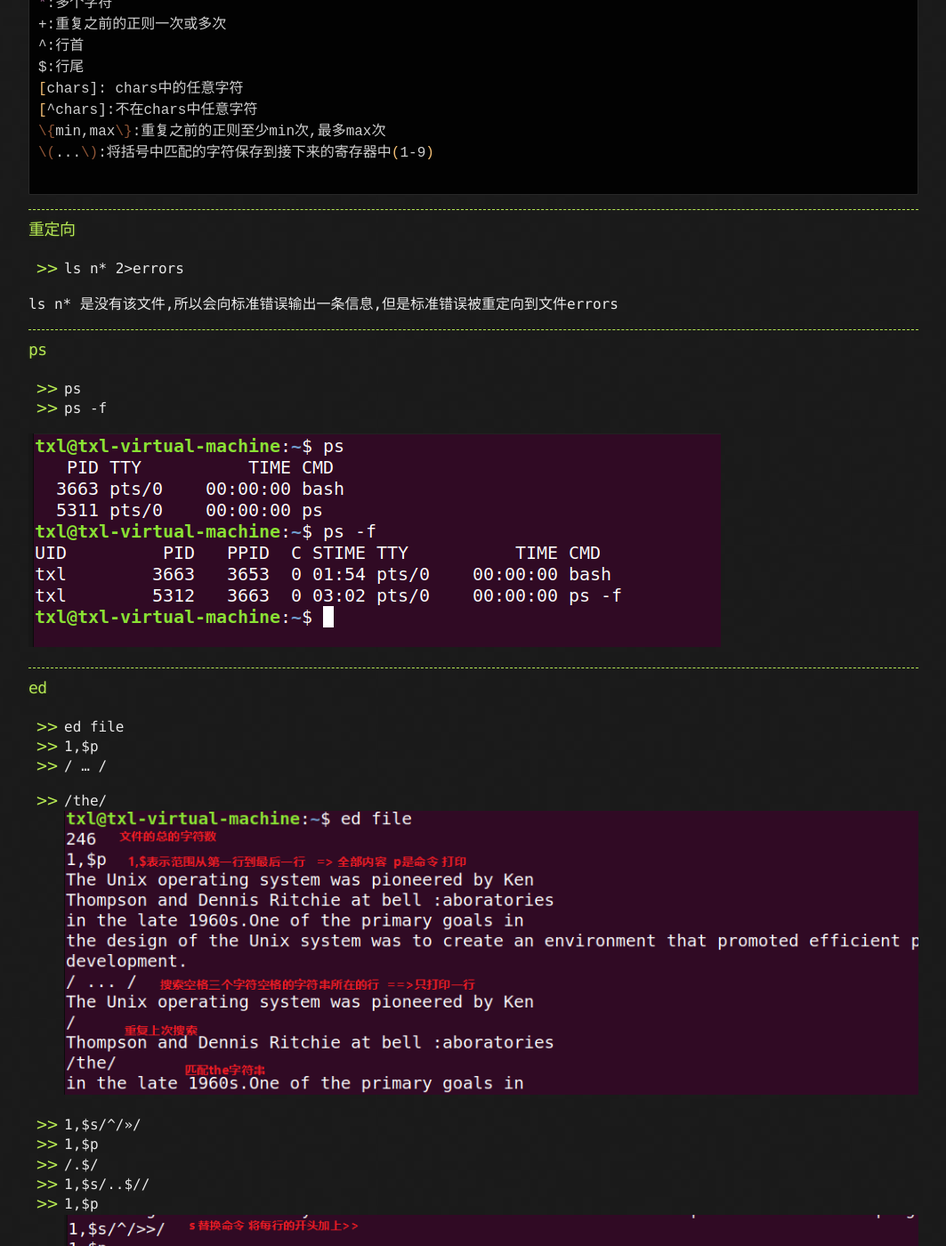
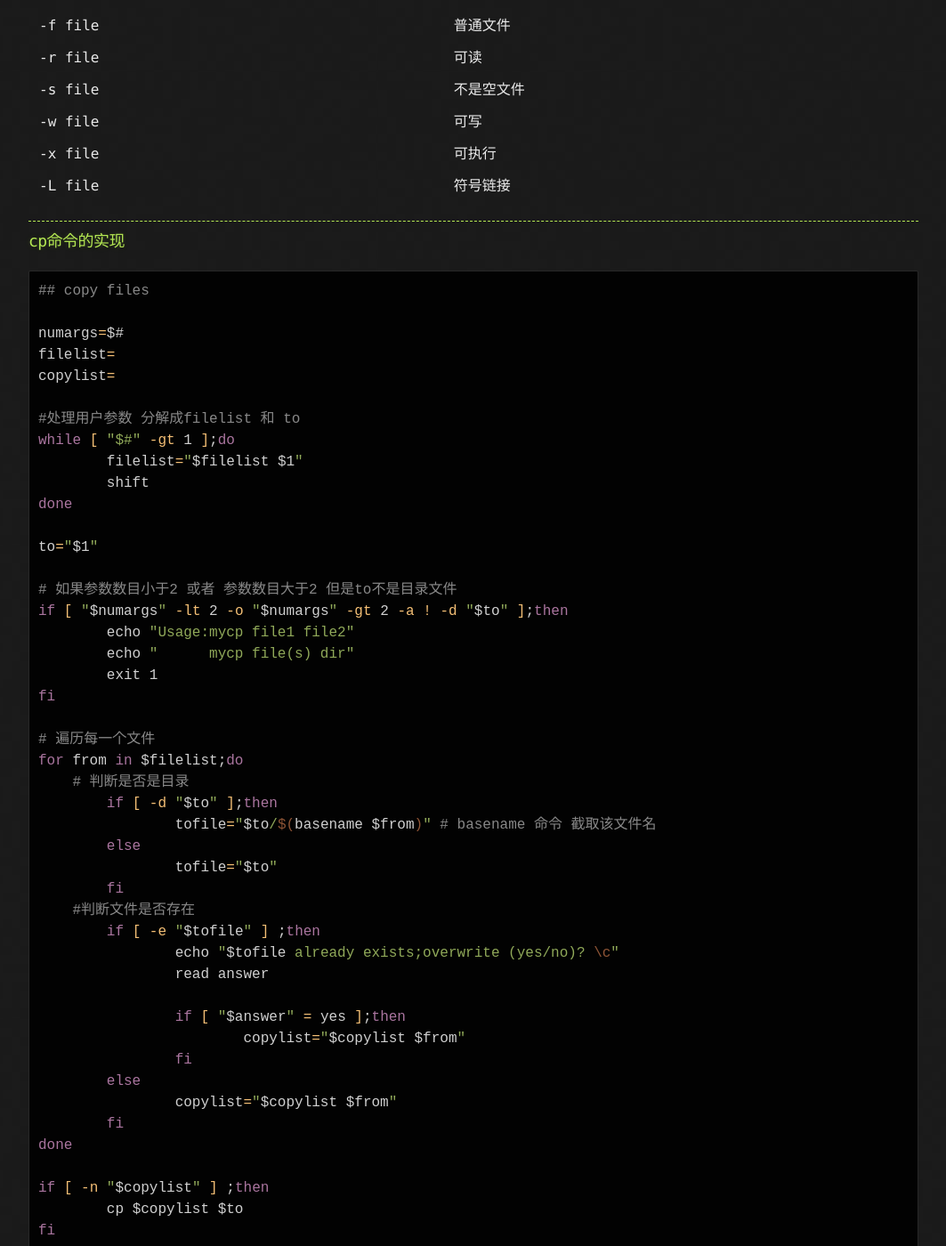
Before and after one commit to picturetxl/cs_shell, a Jekyll site: the page built from index.md, in a window 1280 px wide and 1400 px high, scrolled down 1516 px. Shown: the whole window at 89% size, without its empty margins (108-1171 px from the left). Built offline with Jekyll 4.4.1, drawn with Linux system fonts in a browser that asks for light colours; our own code applies the rules of GitHub Pages for plain Markdown files; the repository's description, which GitHub fills in, is left out; some of the changed text lies outside the part shown.

Commit message:
Update index.md

````diff
--- a/index.md
+++ b/index.md
@@ -45,7 +45,99 @@
 
 ---
 
+### test
+
+操作符 | 满足为真
+------------ | -------------
+-d file | 目录
+-e file | 存在
+-f file | 普通文件
+-r file | 可读
+-s file | 不是空文件
+-w file | 可写
+-x file | 可执行
+-L file | 符号链接
+
+
+---
+
+
+### cp命令的实现
+```shell
+## copy files
+
+numargs=$#
+filelist=
+copylist=
+
+#处理用户参数 分解成filelist 和 to
+while [ "$#" -gt 1 ];do
+	filelist="$filelist $1"
+	shift
+done
+
+to="$1"
+
+# 如果参数数目小于2 或者 参数数目大于2 但是to不是目录文件
+if [ "$numargs" -lt 2 -o "$numargs" -gt 2 -a ! -d "$to" ];then
+	echo "Usage:mycp file1 file2"
+	echo "      mycp file(s) dir"
+	exit 1
+fi
+
+# 遍历每一个文件
+for from in $filelist;do
+    # 判断是否是目录
+	if [ -d "$to" ];then
+		tofile="$to/$(basename $from)" # basename 命令 截取该文件名
+	else
+		tofile="$to"
+	fi
+    #判断文件是否存在
+	if [ -e "$tofile" ] ;then
+		echo "$tofile already exists;overwrite (yes/no)? \c"
+		read answer
+
+		if [ "$answer" = yes ];then
+			copylist="$copylist $from"
+		fi
+	else
+		copylist="$copylist $from"
+	fi
+done
+
+if [ -n "$copylist" ] ;then
+	cp $copylist $to
+fi
+
+
+```
+
+### 菜单
+
+
+
+
 ## 0.常见命令
+
+### nl 命令 输出行号
++ nl file
+![Image of Yaktocat](assets\images\nl.png)
+
+> 简单实现
+
+```shell
+lineno=1
+cat $* |
+while read line
+do
+	echo "    $lineno : $line"
+	lineno=$((lineno + 1))
+done
+```
+
+![Image of Yaktocat](assets\images\nl2.png)
+
 
 ### 正则
 
````
